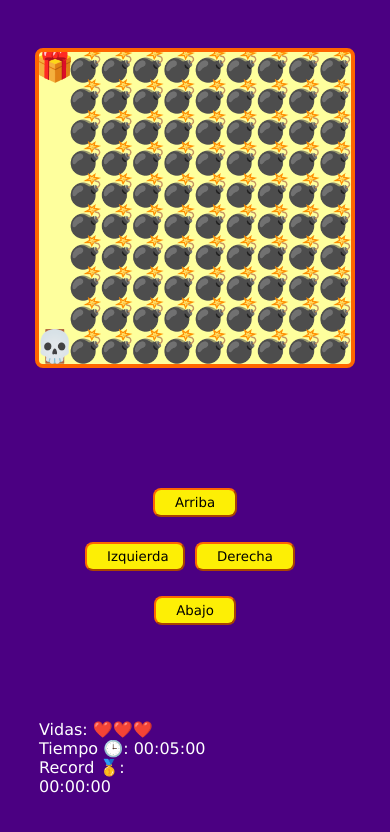
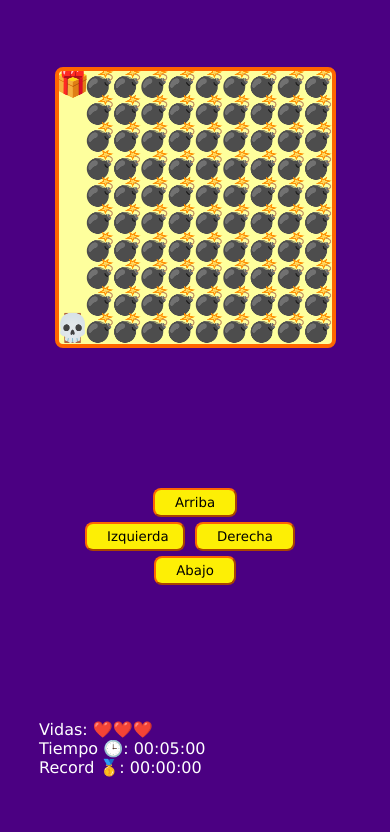
Before and after one commit to AdrianGerman/videogame-javascript, a plain HTML site: page index.html in a window 390 px wide. Drawn offline with Linux system fonts and the light colour scheme.

Commit message:
error correction

```diff
--- a/css/style.css
+++ b/css/style.css
@@ -59,7 +59,7 @@ p {
 
 @media (max-width: 440px) {
   button {
-    margin-top: 25px;
+    margin-top: 5px;
   }
   #up,
   #down {
--- a/js/game.js
+++ b/js/game.js
@@ -6,7 +6,7 @@ const btnRight = document.querySelector("#right");
 const btnDown = document.querySelector("#down");
 const spanLives = document.querySelector("#lives");
 const spanTime = document.querySelector("#time");
-const spanRecord = document.querySelector("#result");
+const spanRecord = document.querySelector("#record");
 const pResult = document.querySelector("#result");
 
 let canvasSize;
@@ -35,15 +35,20 @@ window.addEventListener("resize", setCanvasSize);
 
 function setCanvasSize() {
   if (window.innerHeight > window.innerWidth) {
-    canvasSize = window.innerWidth * 0.8;
+    canvasSize = window.innerWidth * 0.7;
   } else {
-    canvasSize = window.innerHeight * 0.8;
+    canvasSize = window.innerHeight * 0.7;
   }
+
+  canvasSize = Number(canvasSize.toFixed(0));
 
   canvas.setAttribute("width", canvasSize);
   canvas.setAttribute("height", canvasSize);
 
   elementsSize = canvasSize / 10;
+
+  playerPosition.x = undefined;
+  playerPosition.y = undefined;
   startGame();
 }
 
@@ -161,7 +166,7 @@ function gameWin() {
     localStorage.setItem("record_time", playerTime);
     pResult.innerHTML = "Muy bien, ahora intenta superar este récord";
   }
-  // console.log({ recordTime, playerTime });
+  console.log({ recordTime, playerTime });
 }
 
 function levelFail() {
```
